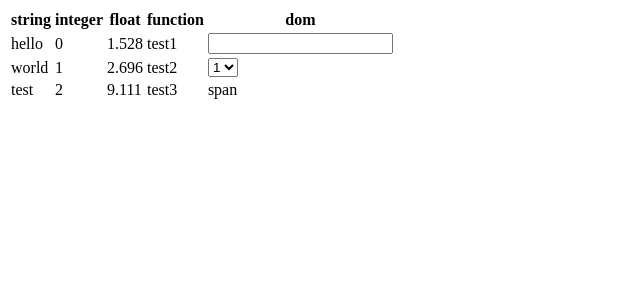
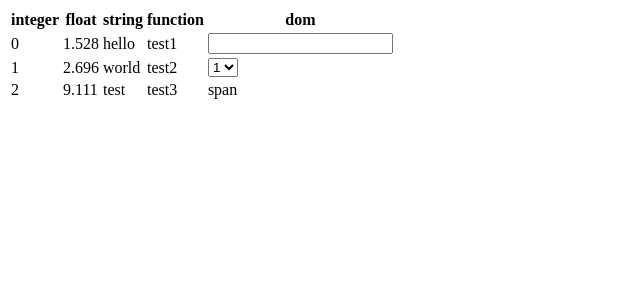
Before and after one commit to h64m1/react-table-component, a React (Create React App) app in the folder app/: page / in a window 1280 px wide. Shown: the top 300 px of the page, without its empty margins (0-640 px from the left). Built offline with nearby package versions, Linux system fonts and the light colour scheme.

Commit message:
implement Column component
- Column should be specified as child components in Table
- Column.name property is used to specify which data from Table.props

```diff
--- a/app/src/App.tsx
+++ b/app/src/App.tsx
@@ -1,4 +1,5 @@
 import React from 'react'
+import { Column } from './component/Table/Column'
 import { Table } from './component/Table/Table'
 
 const App: React.FC = () => {
@@ -48,8 +49,11 @@ const App: React.FC = () => {
 	]
 	return (
 		<Table data={data}>
-			<div>{'child1'}</div>
-			<div>{'child2'}</div>
+			<Column name='integer' />
+			<Column name='float' />
+			<Column name='string' />
+			<Column name='function' />
+			<Column name='dom' />
 		</Table>
 	)
 }
--- a/app/src/component/Table/Column.tsx
+++ b/app/src/component/Table/Column.tsx
@@ -1,7 +1,13 @@
 import React from 'react'
 
-const Column: React.FC = () => {
-	return <div>{''}</div>
+type ColumnProps = {
+    readonly name: string
+	readonly className?: string
+	children?: React.ReactNode
+}
+
+const Column = (props: ColumnProps) => {
+	return <td className={props.className}>{props.children}</td>
 }
 
 export { Column }
--- a/app/src/component/Table/Table.tsx
+++ b/app/src/component/Table/Table.tsx
@@ -8,14 +8,14 @@ type TableProps<Data> = {
 const Table = <T extends object>(props: TableProps<T>) => {
 	console.debug('Table | props', props)
 	const data = props.data
-
-	const keys = Object.keys(data[0]) as Array<keyof T>
+	// const keys = Object.keys(data[0]) as Array<keyof T>
 	return (
 		<table>
 			<thead>
 				<tr>
-					{keys.map((key) => {
-						return <th key={key.toString()}>{key}</th>
+					{React.Children.map(props.children, (child, index) => {
+						const childProps = child?.props
+						return <th key={childProps.name}>{childProps.name}</th>
 					})}
 				</tr>
 			</thead>
@@ -23,8 +23,10 @@ const Table = <T extends object>(props: TableProps<T>) => {
 				{data.map((value: T, index: number) => {
 					return (
 						<tr key={index}>
-							{keys.map((key) => {
-								return <td key={key.toString()}>{value[key]}</td>
+							{React.Children.map(props.children, (child, index) => {
+								const childProps = child?.props
+								const key = childProps.name as keyof T
+								return <td key={childProps.name}>{value[key]}</td>
 							})}
 						</tr>
 					)
```
Also changed, not shown: 1 other file (tests, documents, lock files or other folders).
